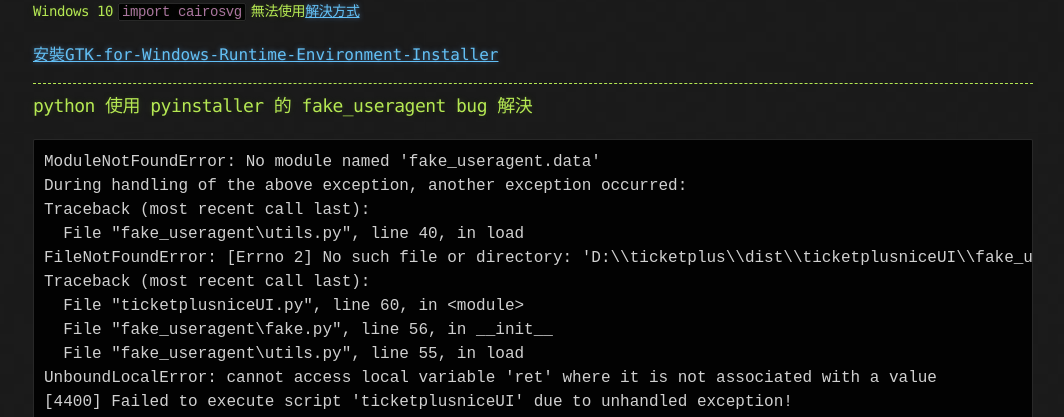
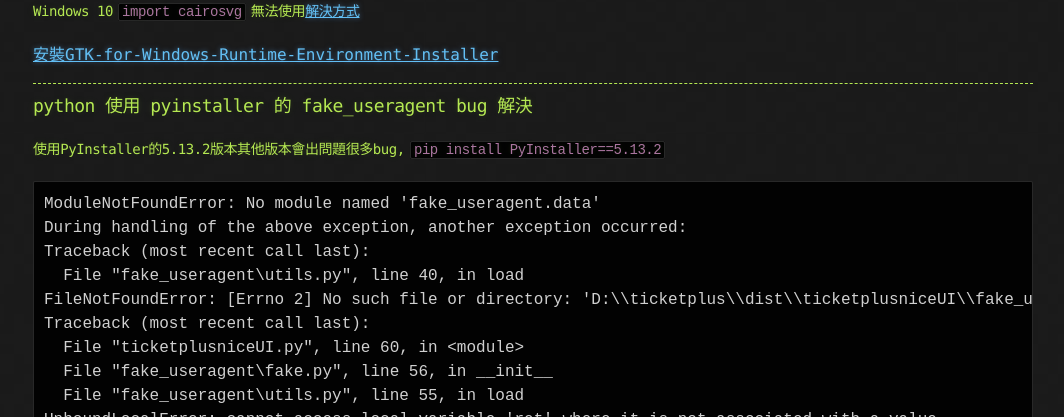
Before and after one commit to lepg5487/Stock_God, a Jekyll site: the page built from TicketTeleport.md, in a window 1280 px wide and 900 px high, scrolled down 1876 px, cut to the strip 119-536 px from the top of the window. Shown: the whole strip, without its empty margins (107-1171 px from the left). Built offline with Jekyll 4.4.1, drawn with Linux system fonts in a browser that asks for light colours.

Commit message:
Update TicketTeleport.md

````diff
--- a/TicketTeleport.md
+++ b/TicketTeleport.md
@@ -36,6 +36,7 @@
 ---
 
 ### python 使用 pyinstaller 的 fake_useragent bug 解決
+#### 使用PyInstaller的5.13.2版本其他版本會出問題很多bug, `pip install PyInstaller==5.13.2`
 ```
 ModuleNotFoundError: No module named 'fake_useragent.data'
 During handling of the above exception, another exception occurred:
````
